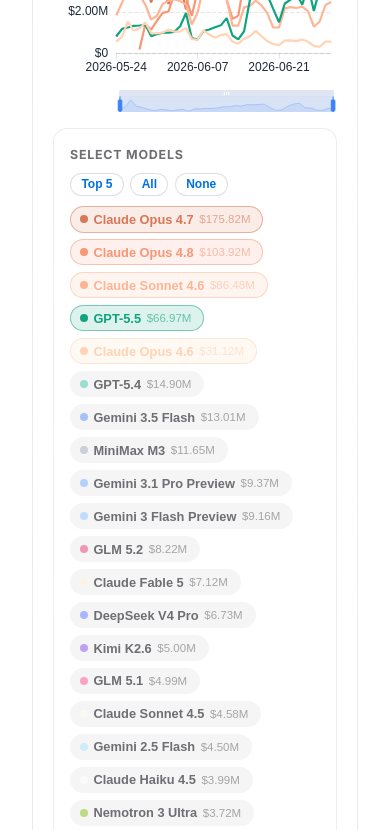
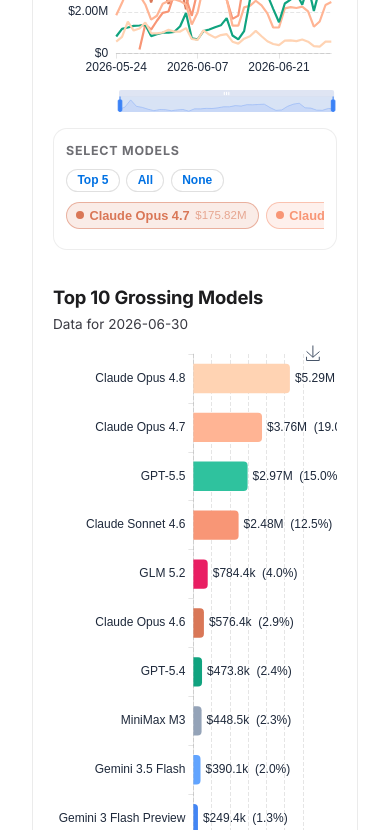
Before and after one commit to CasualStudy/casualstudy-portfolio, a website: page ai-revenue-tracker.html in a window 390 px wide. Shown: the part 2080-2910 px from the top of the page. Drawn offline with Linux system fonts and the light colour scheme.

Commit message:
style(ai-revenue-tracker): use horizontal scroll for model pills on mobile to save vertical space

```diff
--- a/ai-revenue-tracker.html
+++ b/ai-revenue-tracker.html
@@ -230,6 +230,22 @@
             #model-trend-chart {
                 height: 320px !important;
                 min-height: 320px !important;
+            }
+            .model-selector {
+                padding: 0.75rem !important;
+            }
+            .model-pills {
+                flex-wrap: nowrap !important;
+                overflow-x: auto;
+                padding-bottom: 0.5rem;
+                -webkit-overflow-scrolling: touch;
+                scrollbar-width: none;
+            }
+            .model-pills::-webkit-scrollbar {
+                display: none;
+            }
+            .model-pill {
+                flex-shrink: 0;
             }
         }
         /* Model Selector Panel */
```
